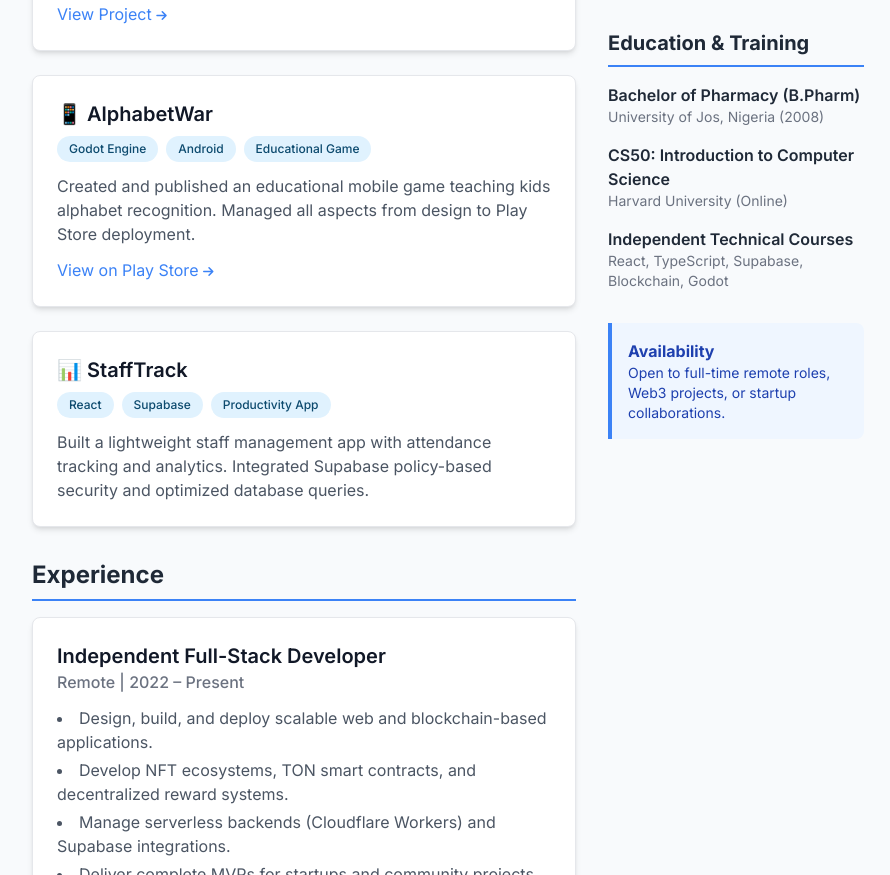
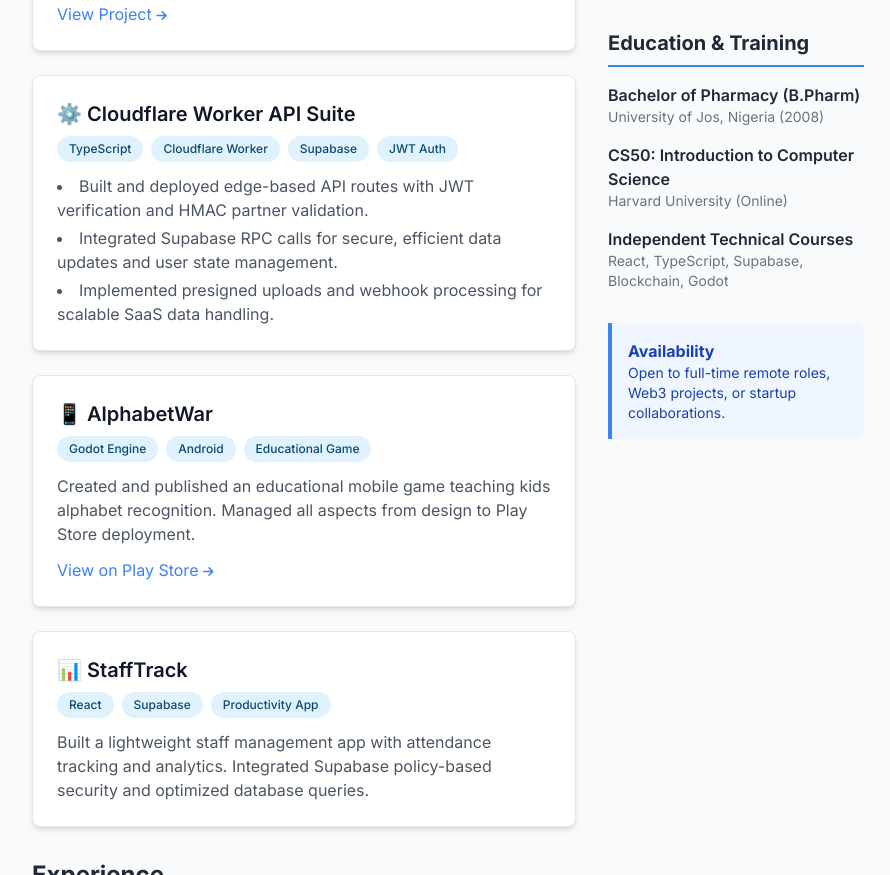
Before and after one commit to abijay440/cv, a plain HTML site: page index.html in a window 1280 px wide. Shown: the part 859-1734 px from the top of the page, without its empty margins (192-1082 px from the left). Drawn offline with nearby package versions, Linux system fonts and the light colour scheme.

Commit message:
Update index.html

```diff
--- a/index.html
+++ b/index.html
@@ -92,6 +92,19 @@
                             <a href="https://quizchain-game.abisoftsinc.workers.dev/dev-login" target="_blank" class="inline-block mt-3 text-blue-500 hover:underline">View Project <i class="fas fa-arrow-right text-xs"></i></a>
                         </div>
                         <!-- Project 2 -->
+
+                        <div class="card bg-white p-6 rounded-lg shadow-md border border-gray-200">
+                            <h3 class="text-xl font-semibold text-gray-900">⚙️ Cloudflare Worker API Suite</h3>
+                            <div class="flex flex-wrap gap-2 my-2">
+                                <span class="tag">TypeScript</span><span class="tag">Cloudflare Worker</span><span class="tag">Supabase</span><span class="tag">JWT Auth</span>
+                            </div>
+                            <ul class="list-disc list-inside text-gray-600 space-y-1 mt-3">
+                                <li>Built and deployed edge-based API routes with JWT verification and HMAC partner validation.</li>
+                                <li>Integrated Supabase RPC calls for secure, efficient data updates and user state management.</li>
+                                <li>Implemented presigned uploads and webhook processing for scalable SaaS data handling.</li>
+                            </ul>
+                        </div>
+                         <!-- Project 3 -->
                         <div class="card bg-white p-6 rounded-lg shadow-md border border-gray-200">
                             <h3 class="text-xl font-semibold text-gray-900">📱 AlphabetWar</h3>
                              <div class="flex flex-wrap gap-2 my-2">
@@ -100,7 +113,7 @@
                             <p class="text-gray-600 mt-3">Created and published an educational mobile game teaching kids alphabet recognition. Managed all aspects from design to Play Store deployment.</p>
                             <a href="https://play.google.com/store/apps/details?id=com.abisofts.alphabetwar" target="_blank" class="inline-block mt-3 text-blue-500 hover:underline">View on Play Store <i class="fas fa-arrow-right text-xs"></i></a>
                         </div>
-                        <!-- Project 3 -->
+                        <!-- Project 4 -->
                         <div class="card bg-white p-6 rounded-lg shadow-md border border-gray-200">
                             <h3 class="text-xl font-semibold text-gray-900">📊 StaffTrack</h3>
                             <div class="flex flex-wrap gap-2 my-2">
```
